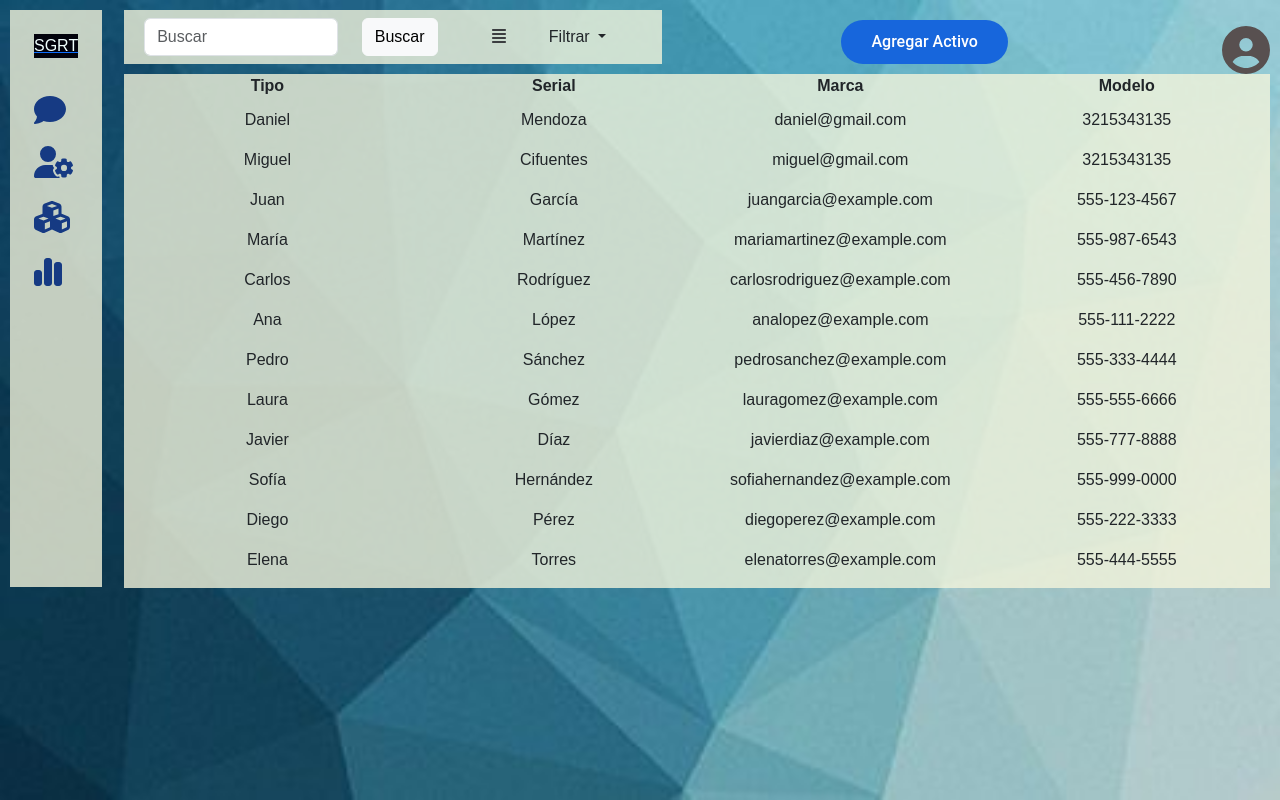
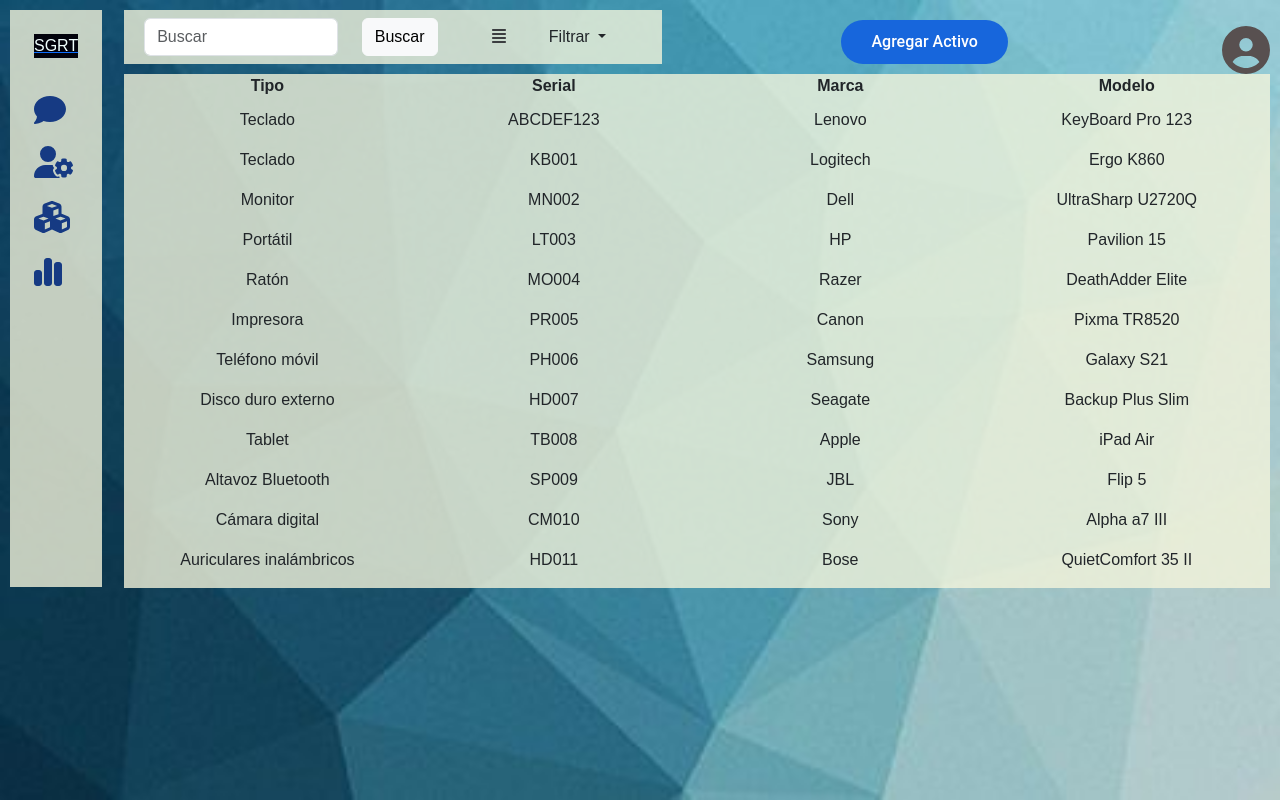
Before and after one commit to fredy100100/ProyectoSGRT, a React (Create React App) app: page /Inventario in a window 1280 px wide. Built offline with nearby package versions, Linux system fonts and the light colour scheme.

Commit message:
Tabla reutilizable 15%

```diff
--- a/src/Componentes/Inventario.js
+++ b/src/Componentes/Inventario.js
@@ -103,7 +103,6 @@
                 <div className="boton-agregar">
                 <BotonX type="submit">Agregar Activo</BotonX>
                 </div>
-
               </Form>
             </Contenido>
           </ModalX>
--- a/src/Componentes/Usuarios/Usuarios.js
+++ b/src/Componentes/Usuarios/Usuarios.js
@@ -3,7 +3,7 @@
 import "./usuarios.css";
 import { Header } from "../Home/Header";
 import { Table } from "../shared/table/table";
-import { headTableUsuarios } from "./mock"
+import { headTableUsuarios, mock } from "./mock"
 
 export const Usuarios = () => {
   return (
@@ -17,7 +17,7 @@
           <Section />
         </div>
         <div className="table-content">
-          <Table headTable={headTableUsuarios} />
+          <Table headTable={headTableUsuarios} dataTable={mock} />
         </div>
       </div>
     </div>
--- a/src/Componentes/shared/row/row.css
+++ b/src/Componentes/shared/row/row.css
@@ -1,13 +1,10 @@
 .row-container {
-    display: flex;
-    flex-direction: column;
-    justify-content: space-around;
+    display: grid;
+    grid-template-columns: 25% 25% 25% 25%;
 }
 
 .data-container {
-    display: grid;
-    grid-template-columns: repeat(4, minmax(150px, 1fr));
-    width: 100%;
-    align-self: center;
-    text-align: center;
+    display: flex;
+    justify-content: center;
+    align-items: center;
 }
--- a/src/Componentes/shared/row/row.jsx
+++ b/src/Componentes/shared/row/row.jsx
@@ -1,21 +1,22 @@
-import { mock } from '../../Usuarios/mock'
 import './row.css'
 
-export const Row = () => {
+export const Row = ({elements}) => {
+
+    const keys = Object.keys(elements[0])
+
     return (
-        <div className="row-container">
-            {
-                mock.map((data) => {
-                    return (
-                        <div className="data-container">
-                            <p>{data.nombre}</p>
-                            <p>{data.apellido}</p>
-                            <p>{data.correo}</p>
-                            <p>{data.celular}</p>
-                        </div>
-                    )
-                })
-            }
+        <div className="rows-container">
+           {
+            elements.map((activo, item) => (
+                <tr key={item} className='row-container'>
+                    {
+                        keys.map((key, i) => (
+                            <td key={i} className='data-container'><p>{activo[key]}</p></td>
+                        ))
+                    }
+                </tr>
+            ))
+           }
         </div>
     )
 }
```
